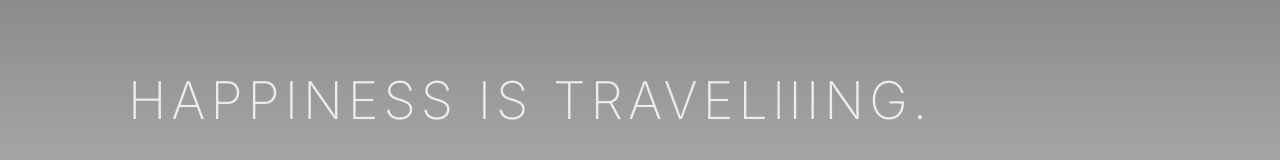
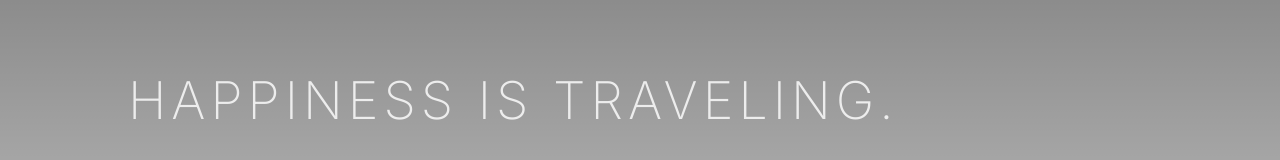
Before and after one commit to NoorMohamed-intern/Tripees, a plain HTML site: page index.html in a window 1280 px wide. Shown: the part 250-410 px from the top of the page. Drawn offline with nearby package versions, Linux system fonts and the light colour scheme.

Commit message:
back to normal

```diff
--- a/index.html
+++ b/index.html
@@ -64,7 +64,7 @@
 
       <div class="container" id="scroll">
         <div class="hero-text-box">
-          <h1>HAPPINESS IS TRAVELllING.</h1>
+          <h1>HAPPINESS IS TRAVELING.</h1>
           <button
             class="btn btn-warning mt-3"
             data-toggle="modal"
```
